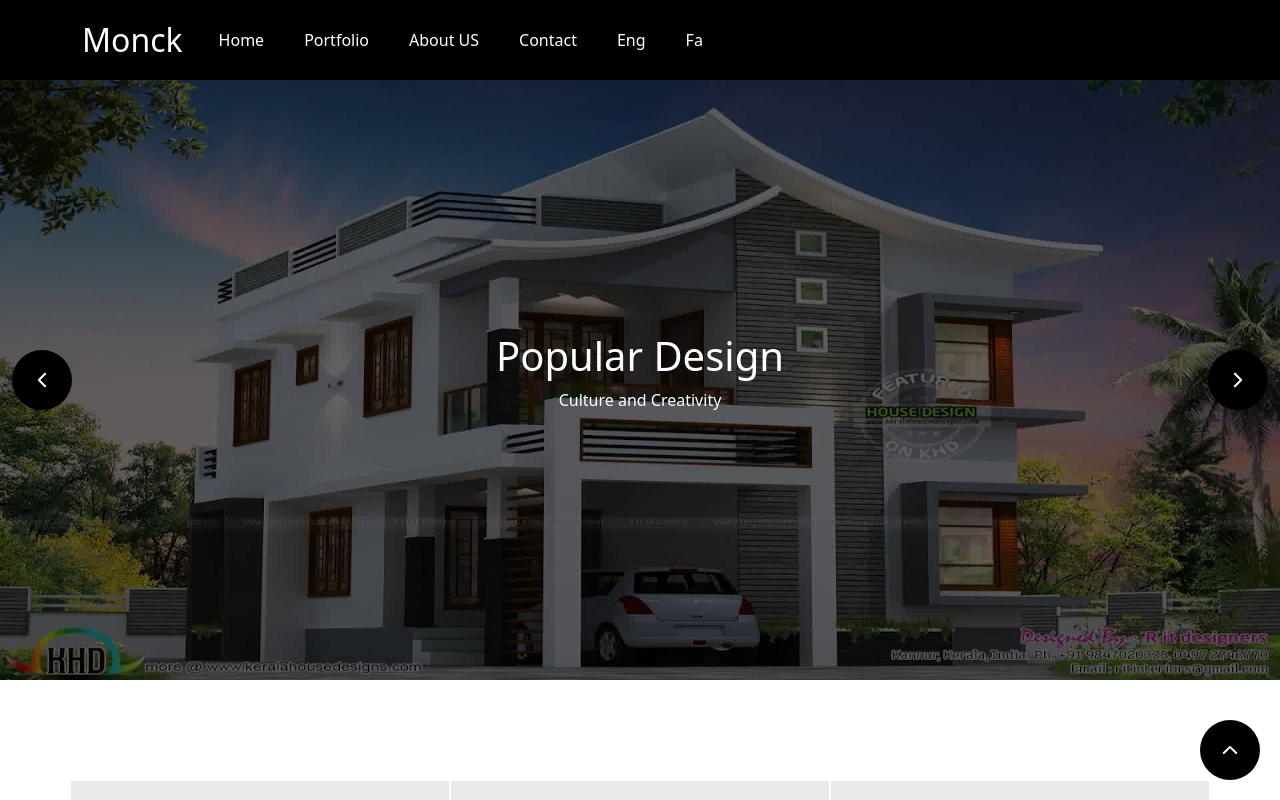
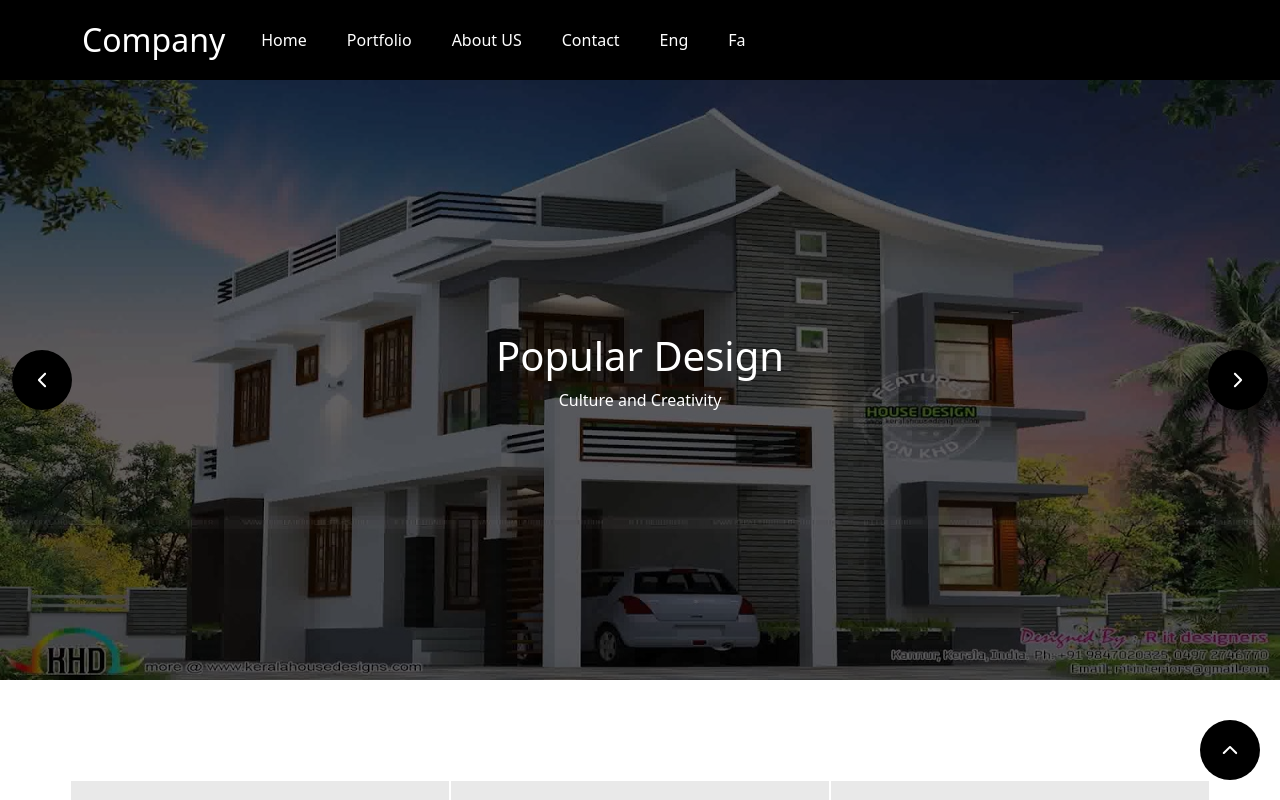
Before and after one commit to fatemehmarzoughi/MySite, a React (Create React App) app: page / in a window 1280 px wide. Shown: the top 800 px of the page. Built offline with nearby package versions, Linux system fonts and the light colour scheme.

Commit message:
changed the name

```diff
--- a/src/assets/strings.js
+++ b/src/assets/strings.js
@@ -11,7 +11,7 @@ export function Getstrings(){
             about : (isFarsi) ? 'درباره ما' : 'About US',
             contact : (isFarsi) ? 'ارتباط با ما' : 'Contact',
             portfolio : (isFarsi) ? 'نمونه کارها' : 'Portfolio',
-            brand : (isFarsi) ? 'مانک' : 'Monck'
+            brand : (isFarsi) ? 'شرکت' : 'Company'
         },
 
         slidesInfo : [
```
